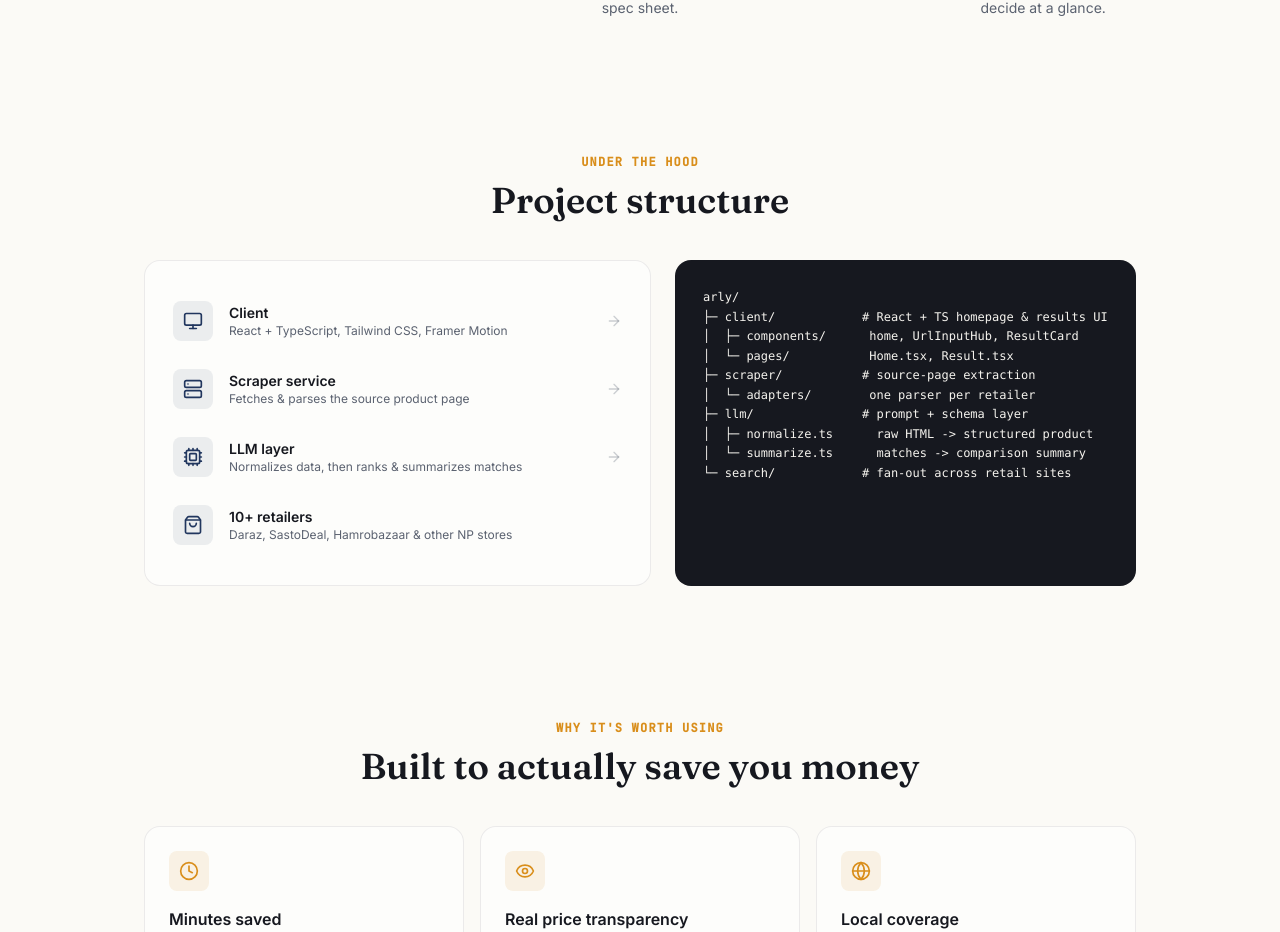
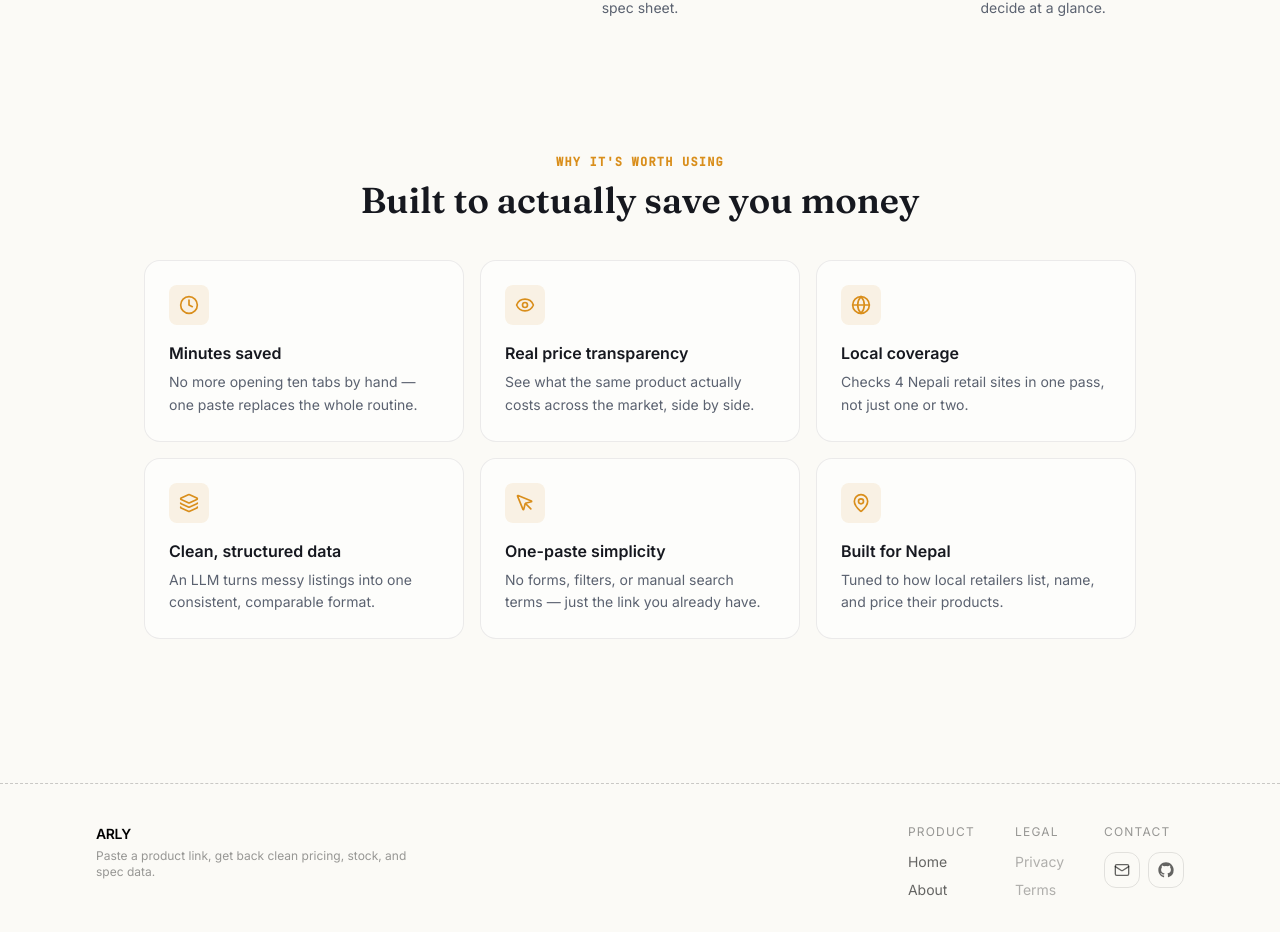
Before and after one commit to Sushantmg/ARLY, a React (Vite) app in the folder arly-frontend/: page / in a window 1280 px wide. Shown: the part 1500-2432 px from the top of the page. Built offline with nearby package versions, Linux system fonts and the light colour scheme; no server answers.

Commit message:
refactor: remove unused ProjectStructure component

```diff
--- a/arly-frontend/src/components/home/Projectstructure.tsx
+++ /dev/null
@@ -1,107 +0,0 @@
-import { motion, type Variants } from 'framer-motion';
-import { Monitor, Server, Cpu, ShoppingBag, ArrowRight } from 'lucide-react';
-
-const layers = [
-  {
-    icon: Monitor,
-    name: 'Client',
-    detail: 'React + TypeScript, Tailwind CSS, Framer Motion',
-  },
-  {
-    icon: Server,
-    name: 'Scraper service',
-    detail: 'Fetches & parses the source product page',
-  },
-  {
-    icon: Cpu,
-    name: 'LLM layer',
-    detail: 'Normalizes data, then ranks & summarizes matches',
-  },
-  {
-    icon: ShoppingBag,
-    name: '10+ retailers',
-    detail: 'Daraz, SastoDeal, Hamrobazaar & other NP stores',
-  },
-];
-
-const container: Variants = {
-  hidden: {},
-  visible: { transition: { staggerChildren: 0.12 } },
-};
-
-const item: Variants = {
-  hidden: { opacity: 0, x: -16 },
-  visible: { opacity: 1, x: 0, transition: { duration: 0.5, ease: [0.22, 1, 0.36, 1] } },
-};
-
-const tree = `arly/
-├─ client/            # React + TS homepage & results UI
-│  ├─ components/      home, UrlInputHub, ResultCard
-│  └─ pages/           Home.tsx, Result.tsx
-├─ scraper/           # source-page extraction
-│  └─ adapters/        one parser per retailer
-├─ llm/               # prompt + schema layer
-│  ├─ normalize.ts      raw HTML -> structured product
-│  └─ summarize.ts      matches -> comparison summary
-└─ search/            # fan-out across retail sites`;
-
-export default function ProjectStructure() {
-  return (
-    <section className="w-full max-w-5xl mx-auto px-4 py-4">
-      <div className="text-center mb-10">
-        <span
-          className="text-xs font-semibold tracking-widest uppercase text-[#D98E1B]"
-          style={{ fontFamily: "'JetBrains Mono', monospace" }}
-        >
-          Under the hood
-        </span>
-        <h2
-          className="text-3xl sm:text-4xl font-black text-[#16181F] dark:text-white mt-2"
-          style={{ fontFamily: "'Fraunces', serif" }}
-        >
-          Project structure
-        </h2>
-      </div>
-
-      <div className="grid lg:grid-cols-[1.1fr_1fr] gap-6 items-stretch">
-        <motion.div
-          variants={container}
-          initial="hidden"
-          whileInView="visible"
-          viewport={{ once: true, amount: 0.3 }}
-          className="rounded-2xl border border-[#16181F]/8 dark:border-white/10 bg-white/60 dark:bg-white/5 p-6 sm:p-7 flex flex-col justify-center gap-1"
-        >
-          {layers.map(({ icon: Icon, name, detail }, i) => (
-            <motion.div key={name} variants={item} className="flex items-center gap-4 py-3">
-              <div className="flex items-center justify-center w-10 h-10 rounded-lg bg-[#21365E]/8 dark:bg-blue-900/20 text-[#21365E] dark:text-blue-300 shrink-0">
-                <Icon size={20} />
-              </div>
-              <div className="flex-1 min-w-0">
-                <p className="font-bold text-[#16181F] dark:text-white text-sm">{name}</p>
-                <p className="text-xs text-[#5B6270] dark:text-white/60">{detail}</p>
-              </div>
-              {i < layers.length - 1 && (
-                <ArrowRight size={16} className="hidden sm:block text-[#5B6270]/30 shrink-0" />
-              )}
-            </motion.div>
-          ))}
-        </motion.div>
-
-        <motion.div
-          initial={{ opacity: 0, y: 16 }}
-          whileInView={{ opacity: 1, y: 0 }}
-          viewport={{ once: true, amount: 0.3 }}
-          transition={{ duration: 0.5 }}
-          className="rounded-2xl bg-[#16181F] dark:bg-[#1a1c28] p-6 sm:p-7 overflow-x-auto"
-        >
-          <pre
-            className="text-[#F5F3EE] text-xs leading-relaxed whitespace-pre"
-            style={{ fontFamily: "'JetBrains Mono', monospace" }}
-          >
-            <code>{tree}</code>
-          </pre>
-        </motion.div>
-      </div>
-    </section>
-  );
-}
--- a/arly-frontend/src/pages/home.tsx
+++ b/arly-frontend/src/pages/home.tsx
@@ -4,7 +4,6 @@ import UrlInputHub from '../components/UrlInputHub';
 import StatsStrip from '../components/home/Statsstrip';
 import ProblemSolution from '../components/home/Problemsolution';
 import PipelineFlow from '../components/home/Pipelineflow';
-import ProjectStructure from '../components/home/Projectstructure';
 import ProsGrid from '../components/home/Prosgrid';
 
 
@@ -69,7 +68,6 @@ export default function Home({ isLoading, setIsLoading }: HomeProps) {
       <div className="relative flex flex-col gap-24 pb-24">
         <ProblemSolution />
         <PipelineFlow />
-        <ProjectStructure />
         <ProsGrid />
       </div>
     </div>
```
